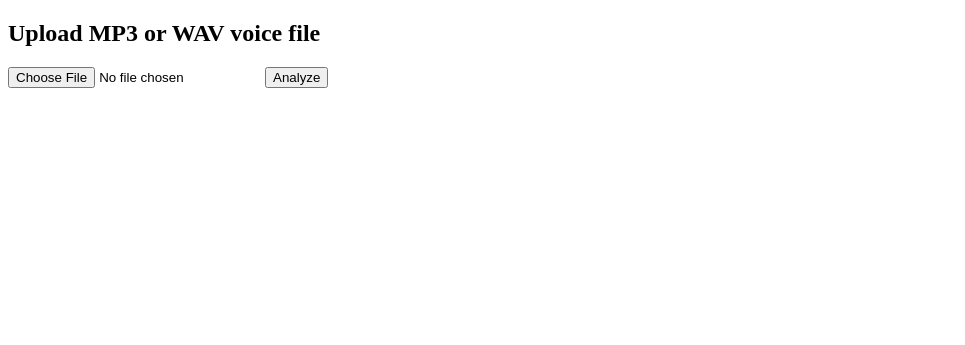
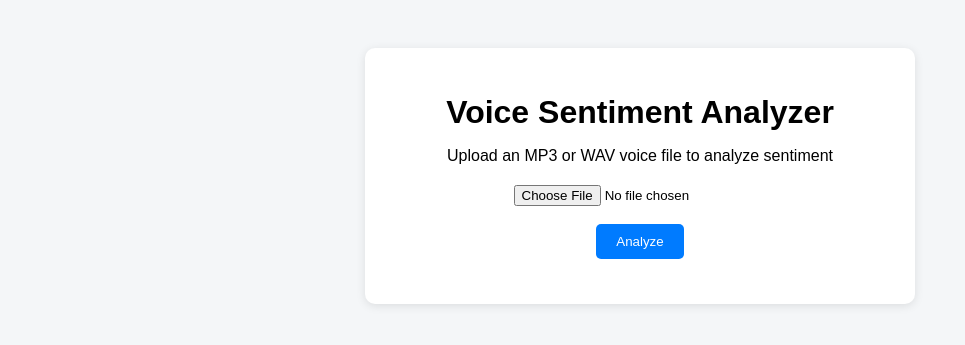
Before and after one commit to PallaviVasanth/voice-sentiment-render, a Flask app: page / in a window 1280 px wide. Shown: the top 345 px of the page, without its empty margins (0-965 px from the left). Run offline with Flask 3, Linux system fonts and the light colour scheme.

Commit message:
Update index.html

```diff
--- a/templates/index.html
+++ b/templates/index.html
@@ -2,21 +2,84 @@
 <html>
 <head>
     <title>Voice Sentiment Analyzer</title>
+    <style>
+        body {
+            font-family: Arial, sans-serif;
+            background-color: #f4f6f8;
+            text-align: center;
+            padding-top: 40px;
+        }
+
+        .container {
+            width: 500px;
+            margin: auto;
+            background: white;
+            padding: 25px;
+            border-radius: 10px;
+            box-shadow: 0px 2px 10px rgba(0,0,0,0.1);
+        }
+
+        h1 {
+            margin-bottom: 10px;
+        }
+
+        .upload-box {
+            margin: 20px 0;
+        }
+
+        button {
+            padding: 10px 20px;
+            background-color: #007BFF;
+            border: none;
+            color: white;
+            border-radius: 5px;
+            cursor: pointer;
+        }
+
+        button:hover {
+            background-color: #0056b3;
+        }
+
+        .result {
+            margin-top: 25px;
+            padding: 15px;
+            background: #f1f1f1;
+            border-radius: 8px;
+        }
+
+        .positive { color: green; font-weight: bold; }
+        .negative { color: red; font-weight: bold; }
+        .neutral { color: #555; font-weight: bold; }
+    </style>
 </head>
 <body>
-    <h2>Upload MP3 or WAV voice file</h2>
 
-    <form method="POST" enctype="multipart/form-data">
+<div class="container">
+    <h1>Voice Sentiment Analyzer</h1>
+    <p>Upload an MP3 or WAV voice file to analyze sentiment</p>
+
+    <form method="POST" enctype="multipart/form-data" class="upload-box">
         <input type="file" name="audio" required>
+        <br><br>
         <button type="submit">Analyze</button>
     </form>
 
     {% if text %}
-        <h3>Detected Text:</h3>
+    <div class="result">
+        <h3>Detected Text</h3>
         <p>{{ text }}</p>
 
-        <h3>Sentiment:</h3>
-        <p>{{ sentiment }}</p>
+        <h3>Sentiment Result</h3>
+        {% if sentiment == "Positive" %}
+            <p class="positive">Positive</p>
+        {% elif sentiment == "Negative" %}
+            <p class="negative">Negative</p>
+        {% else %}
+            <p class="neutral">Neutral</p>
+        {% endif %}
+    </div>
     {% endif %}
+</div>
+
 </body>
 </html>
```
